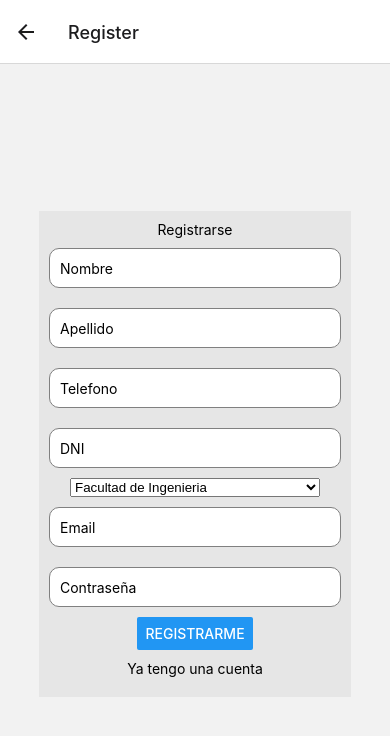
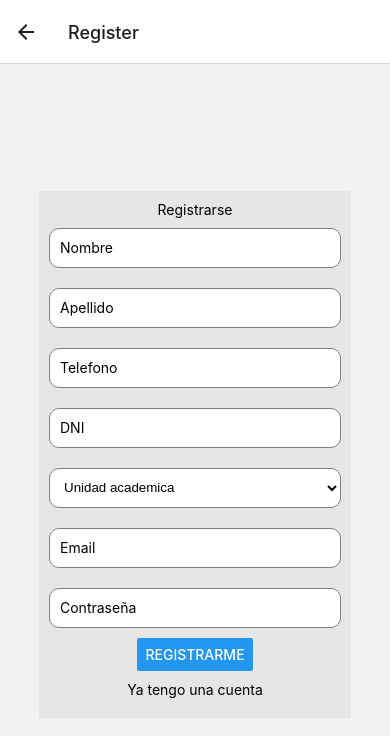
Before and after one commit to barcito/barcito-mobile, a React Native app: screen /Register in a window 390 px wide. Shown: the top 736 px of the page. Built offline with nearby package versions, Linux system fonts and the light colour scheme.

Commit message:
academic unit select

```diff
--- a/src/screens/auth/Register.jsx
+++ b/src/screens/auth/Register.jsx
@@ -2,8 +2,8 @@ import { View, Text, Button, StyleSheet, Pressable } from "react-native"
 import { useNavigation } from "@react-navigation/native";
 import { Formik, Field } from "formik";
 import * as yup from 'yup';
-import { Picker } from '@react-native-picker/picker';
 import CustomInput from "../../components/atoms/CustomInput";
+import SelectInput from "../../components/atoms/SelectInput";
 import { AuthAPI } from "../../api/AuthAPI";
 
 const Register = () => {
@@ -11,6 +11,7 @@ const Register = () => {
 
     const handleSignUp = async (userData) => {
         try {
+            console.log(userData);
             const response = await AuthAPI.signUp(userData);
             if (response) {
                 navigation.navigate('Auth', { screen: 'Welcome' });
@@ -33,8 +34,8 @@ const Register = () => {
         dni: yup
             .number()
             .required('El dni es requerido'),
-        academicUnit: yup
-            .string()
+        academicUnitId: yup
+            .number()
             .required('La unidad academica es requerida'),
         email: yup
             .string()
@@ -60,7 +61,7 @@ const Register = () => {
                         surname: '',
                         phone: '',
                         dni: '',
-                        academicUnit: '',
+                        academicUnitId: '',
                         email: '',
                         password: ''
                     }}
@@ -91,17 +92,10 @@ const Register = () => {
                                 placeholder='DNI'
                                 keyboardType='numeric'
                             />
-                            <Pressable>
-                            <Picker
-                                style={{ width: 250 }} // ???????????????
-                                selectedValue={'FAIN'}
-                                onValueChange={(itemValue, itemIndex) =>
-                                    console.log(itemValue)
-                                }>
-                                <Picker.Item label="Facultad de Informática" value="FAI" />
-                                <Picker.Item label="Facultad de Ingenieria" value="FAIN" />
-                            </Picker>
-                            </Pressable>
+                            <Field
+                                component={SelectInput}
+                                name='academicUnitId'
+                            />
                             <Field
                                 component={CustomInput}
                                 name='email'
```
